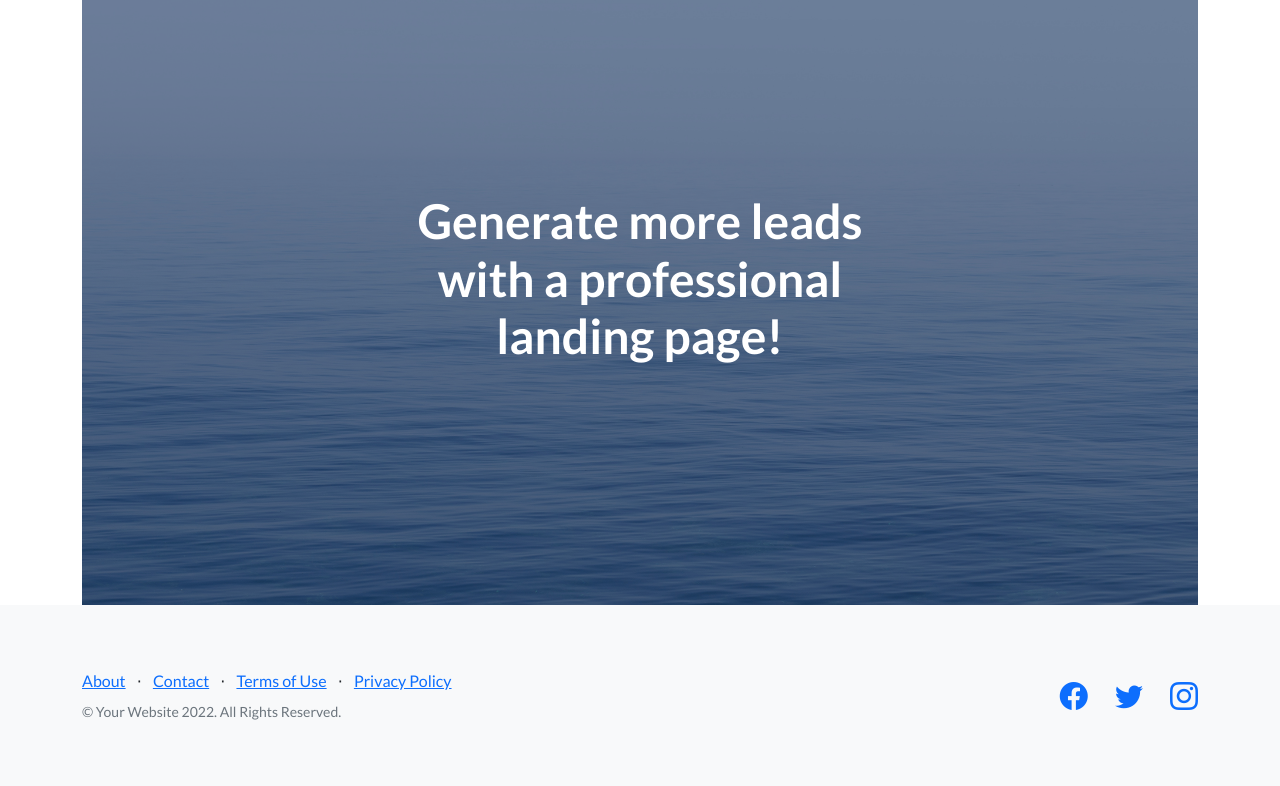
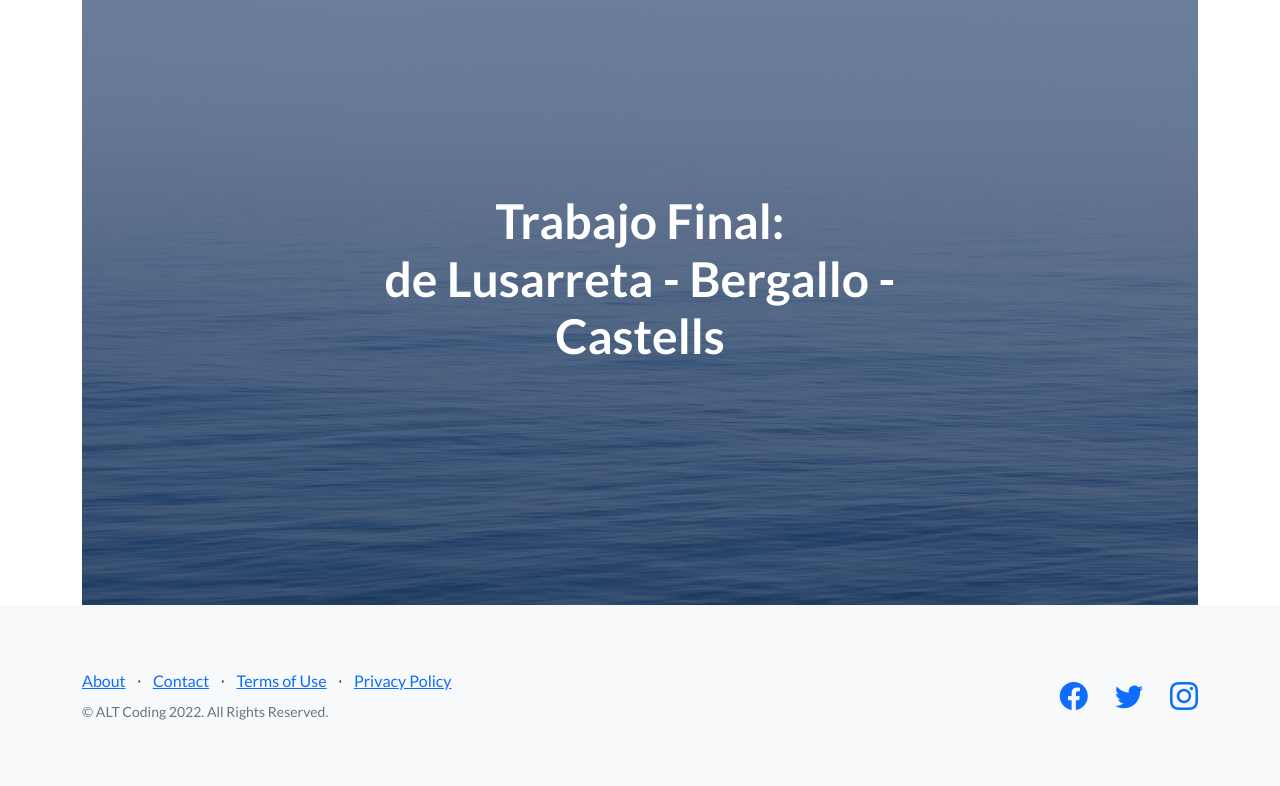
Before and after one commit to lalesiano/Entrega1---de-Lusarreta---Bergallo---Castells, a Django app: page / in a window 1280 px wide. Shown: the part 56-842 px from the top of the page. Run offline with Django 4.2, Linux system fonts and the light colour scheme; some libraries are stand-ins or nearby versions.

Commit message:
Cambie un poco el HTML

```diff
--- a/MVT_App/templates/base.html
+++ b/MVT_App/templates/base.html
@@ -46,7 +46,7 @@
                             <li class="list-inline-item">⋅</li>
                             <li class="list-inline-item"><a href="#!">Privacy Policy</a></li>
                         </ul>
-                        <p class="text-muted small mb-4 mb-lg-0">&copy; Your Website 2022. All Rights Reserved.</p>
+                        <p class="text-muted small mb-4 mb-lg-0">&copy; ALT Coding 2022. All Rights Reserved.</p>
                     </div>
                     <div class="col-lg-6 h-100 text-center text-lg-end my-auto">
                         <ul class="list-inline mb-0">
--- a/MVT_App/templates/index.html
+++ b/MVT_App/templates/index.html
@@ -8,7 +8,7 @@
             <div class="col-xl-6">
                 <div class="text-center text-white">
                     <!-- Page heading-->
-                    <h1 class="mb-5">Generate more leads with a professional landing page!</h1>
+                    <h1 class="mb-5">Trabajo Final: <br> de Lusarreta - Bergallo - Castells</h1>
                 </div>
             </div>
         </div>
```
